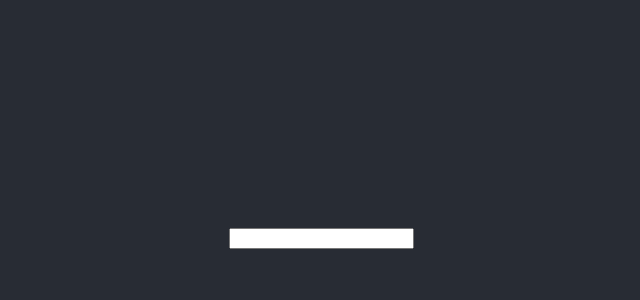
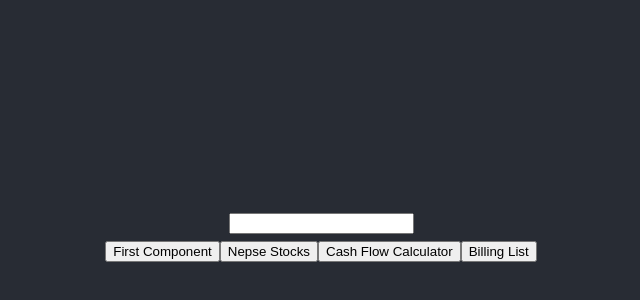
Before and after one commit to srijankarki07/ReactJS, a React (Create React App) app: page / in a window 1280 px wide. Shown: the part 162-462 px from the top of the page, without its empty margins (319-959 px from the left). Built offline with nearby package versions, Linux system fonts and the light colour scheme.

Commit message:
mapping buttons and components

```diff
--- a/src/components/App.js
+++ b/src/components/App.js
@@ -8,33 +8,46 @@ import CashFlowCalculator from "./CashFlowCalculator";
 import { useState } from "react";
 import BillingList from "./BillingLists";
 import { STOCKS } from "./constants";
+import { Route, Routes } from "react-router-dom";
 
 function App() {
   const [whatToShow, setWhatToShow] = useState("");
   const [stocks, setStocks] = useState(STOCKS);
 
-  // const BUTTON = [
-  //   {
-  //     title: "First Component",
-  //     id: "firstcomponent-btn",
-  //     field: "firstcomponent",
-  //   },
-  //   {
-  //     title: "Nepse Stocks",
-  //     id: "nepsestocks-btn",
-  //     field: "nepsestocks",
-  //   },
-  //   {
-  //     title: "Cash Flow Calculator",
-  //     id: "cashflowcalculator-btn",
-  //     field: "cashflowcalculator",
-  //   },
-  //   {
-  //     title: "Billing List",
-  //     id: "billinglist-btn",
-  //     field: "billinglist",
-  //   },
-  // ];
+  const BUTTONS = [
+    {
+      title: "First Component",
+      key: "first",
+      component: (
+        <FirstComponent
+          name="Test"
+          courseName={"MERN"}
+          age={23}
+          isStudent={true}
+          //objects
+          details={{ address: "Kathmandu", bloodGroup: "O +" }}
+          //array
+          subjects={["mongodb", "ExpressJS", "ReactJS", "NodeJS"]}
+          square={(x) => x * x}
+        />
+      ),
+    },
+    {
+      title: "Nepse Stocks",
+      key: "nepseStocks",
+      component: <NepseStocks setStocks={setStocks} stocks={stocks} />,
+    },
+    {
+      title: "Cash Flow Calculator",
+      key: "cashFlow",
+      component: <CashFlowCalculator />,
+    },
+    {
+      title: "Billing List",
+      key: "billinglist",
+      component: <BillingList stocks={stocks} />,
+    },
+  ];
 
   return (
     <div className="App">
@@ -47,12 +60,18 @@ function App() {
           value={whatToShow}
           onChange={(e) => setWhatToShow(e.target.value)}
         />
-
-        {/* {BUTTON.map((a) => (
-          <button id={a.id} key={a.id} onclick={(e) => setWhatToShow(a.field)}>
+        <span>
+          {BUTTONS.map((a) => (
+            <button
+              key={a.key}
+              onclick={(e) => setWhatToShow(a.key)}
+              className={a.key === whatToShow ? "selected" : ""}
+            >
               {a.title}
             </button>
-        ))} */}
+          ))}
+        </span>
+        {BUTTONS.map((v) => v.key === whatToShow && v.component)}
         {/* <button onClick={(e) => setWhatToShow("cashFlow")}>
           Cash Flow Calculator
         </button>
@@ -64,7 +83,7 @@ function App() {
         </button> */}
 
         {/* <button onClick={(e) => setWhatToShow("first")}>First Component</button> */}
-        {whatToShow === "first" && (
+        {/* {whatToShow === "first" && (
           <FirstComponent
             name="Test"
             courseName={"MERN"}
@@ -81,13 +100,13 @@ function App() {
         {whatToShow === "nepseStocks" && (
           <NepseStocks
             setWhatToShow={setWhatToShow}
-            // BUTTON={BUTTON}
+            BUTTONS={BUTTONS}
             setStocks={setStocks}
             stocks={stocks}
           />
         )}
 
-        {whatToShow === "billinglist" && <BillingList stocks={stocks} />}
+        {whatToShow === "billinglist" && <BillingList stocks={stocks} />} */}
 
         <ToastContainer />
         {/* <SecondComponent /> */}
```
Lines whose indentation alone changed are shown as unchanged.
